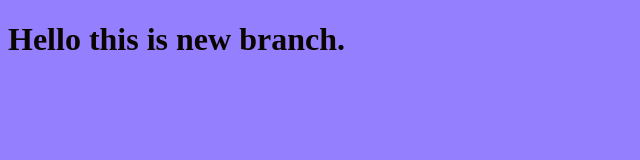
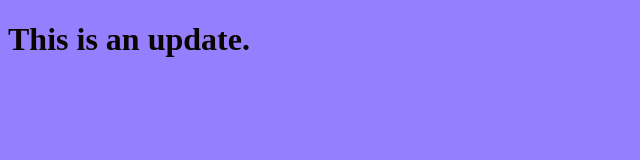
Before and after one commit to deemaismail/myproject, a plain HTML site: page index.html in a window 1280 px wide. Shown: the whole page, without its empty margins (0-640 px from the left). Drawn offline with Linux system fonts and the light colour scheme.

Commit message:
edit the html file

```diff
--- a/index.html
+++ b/index.html
@@ -8,7 +8,7 @@
     <link rel="stylesheet"href="style.css">
 </head>
 <body>
-<h1>Hello this is new branch.</h1>
+<h1>This is an update.</h1>
 
 <script src="app.js"></script>
 </body>
```
